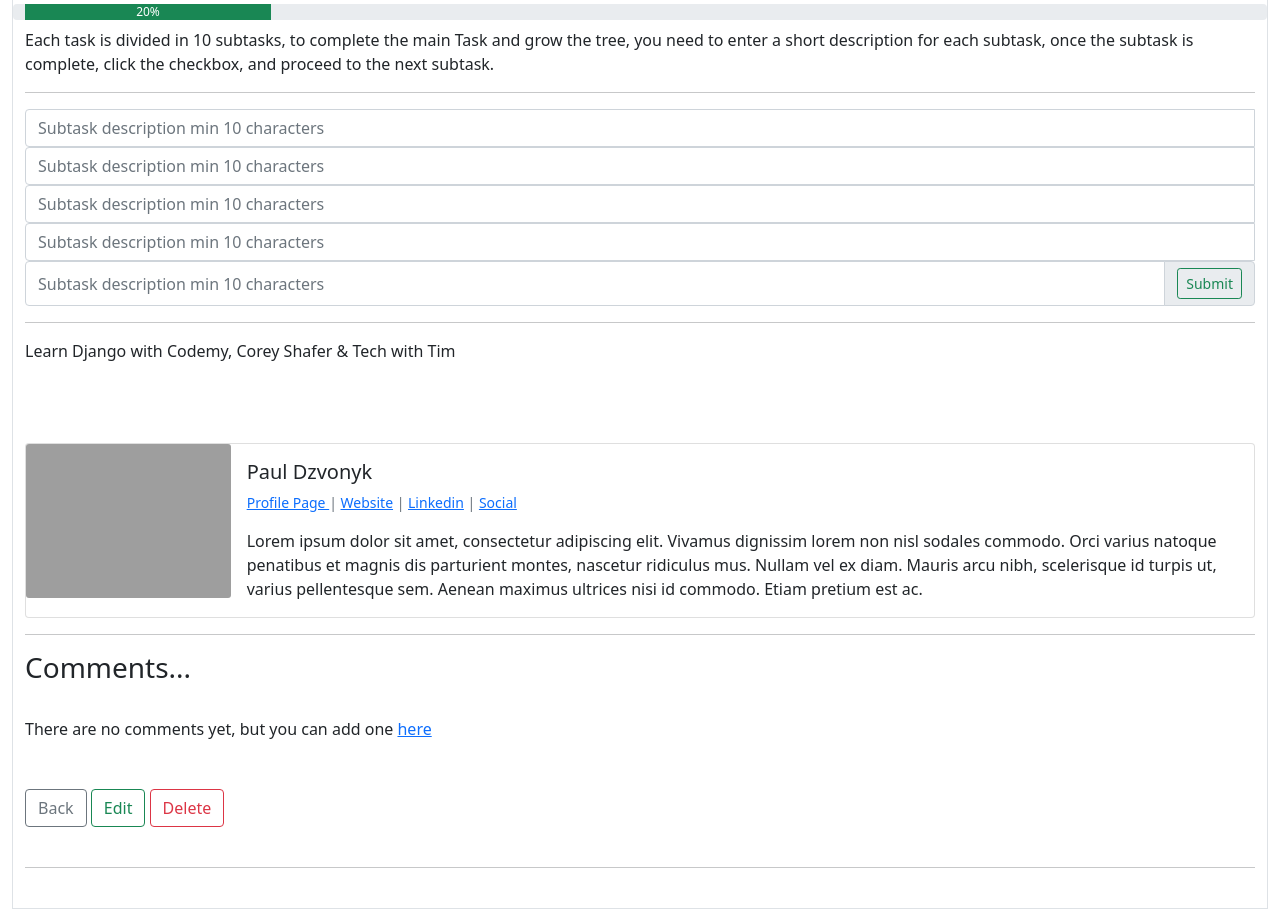
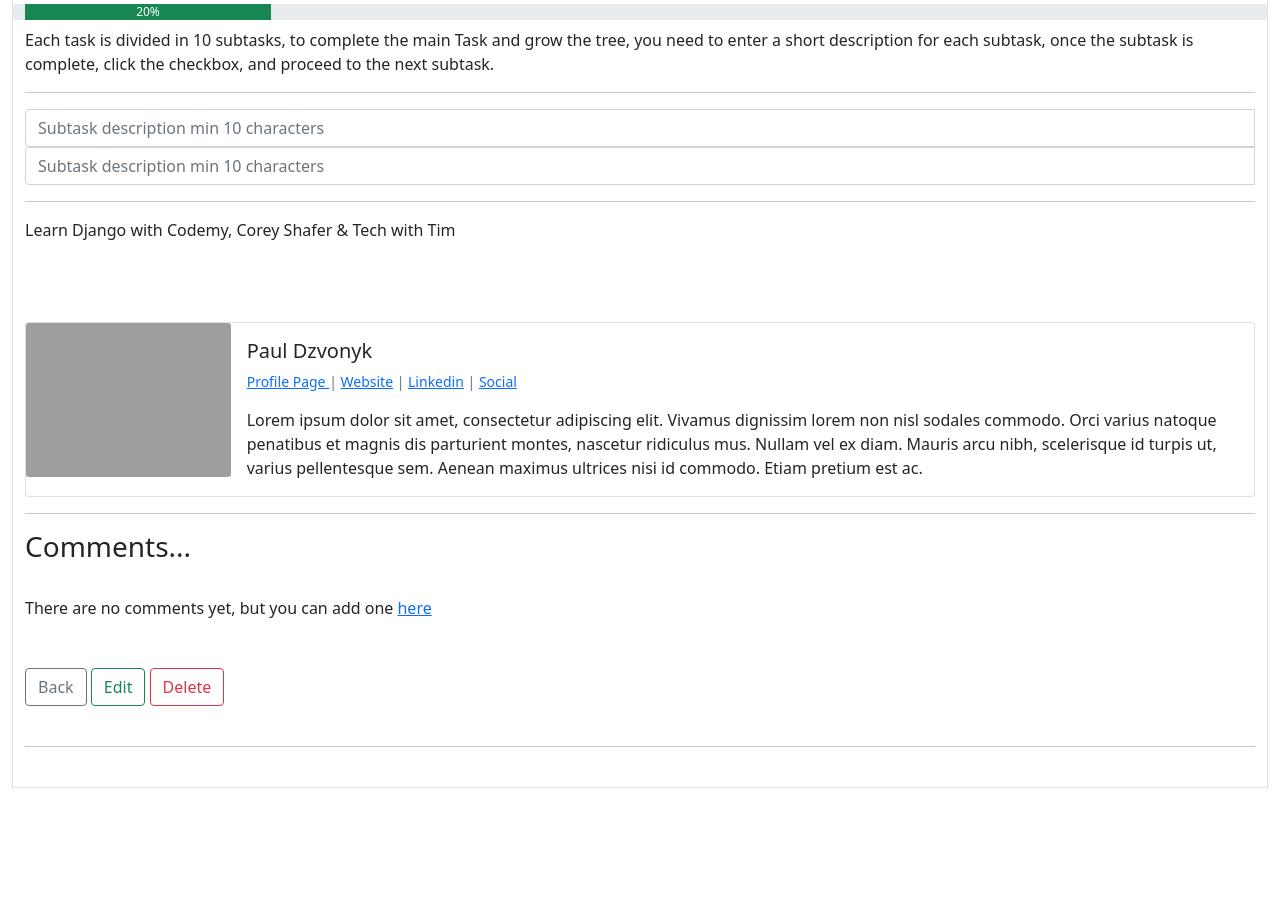
Before and after one commit to pauldzvonyk/organizer, a Django app: page /task/2 in a window 1280 px wide. Shown: the part 273-1182 px from the top of the page. After the commit the page ends 1061 px from the top, so only its background shows below. Run offline with Django 5.2, Linux system fonts and the light colour scheme; a user stored in the database is signed in; data comes from the database, SQL or seed files in the repository; both versions use the stored data as it was after the commit; some libraries are stand-ins or nearby versions; grey boxes are pictures that could not be loaded.

Commit message:
save subtask_text updeted

```diff
--- a/task/templates/task/task_detail.html
+++ b/task/templates/task/task_detail.html
@@ -73,43 +73,6 @@
         <input type="hidden" name="subtask_text_1" value="{{ task.subtask_text_1 }}">
     </form>
 
-
-    <form method="post" action="{% url 'increment-progress' task.pk %}">
-        {% csrf_token %}
-        <div class="form-group">
-            <div class="input-group">
-                <input type="text" class="form-control" name="subtask_text_1" aria-label="Text input with radio button"
-                       placeholder="Subtask description min 10 characters">
-                <div class="input-group-text" {% if task.progress == 0 %}style="display: block;"{% else %}style="display: none"{% endif %}>
-                    <button type="submit" name="increment_progress" class="btn btn-outline-success btn-sm">Submit</button>
-                </div>
-            </div>
-        </div>
-    </form>
-    <form method="post" action="{% url 'increment-progress' task.pk %}">
-        {% csrf_token %}
-        <div class="form-group">
-            <div class="input-group">
-                <input type="text" class="form-control" name="subtask_text_2" aria-label="Text input with radio button"
-                       placeholder="Subtask description min 10 characters">
-                <div class="input-group-text" {% if task.progress == 1 %}style="display: block;"{% else %}style="display: none"{% endif %}>
-                    <button type="submit" name="increment_progress" class="btn btn-outline-success btn-sm">Submit</button>
-                </div>
-            </div>
-        </div>
-    </form>
-    <form method="post" action="{% url 'increment-progress' task.pk %}">
-        {% csrf_token %}
-        <div class="form-group">
-            <div class="input-group">
-                <input type="text" class="form-control" aria-label="Text input with radio button"
-                       placeholder="Subtask description min 10 characters">
-                <div class="input-group-text" {% if task.progress == 2 %}style="display: block;"{% else %}style="display: none"{% endif %}>
-                    <button type="submit" name="increment_progress" class="btn btn-outline-success btn-sm">Submit</button>
-                </div>
-            </div>
-        </div>
-    </form>
 
     <hr>
     <p>
```
Also changed, not shown: db.sqlite3.
